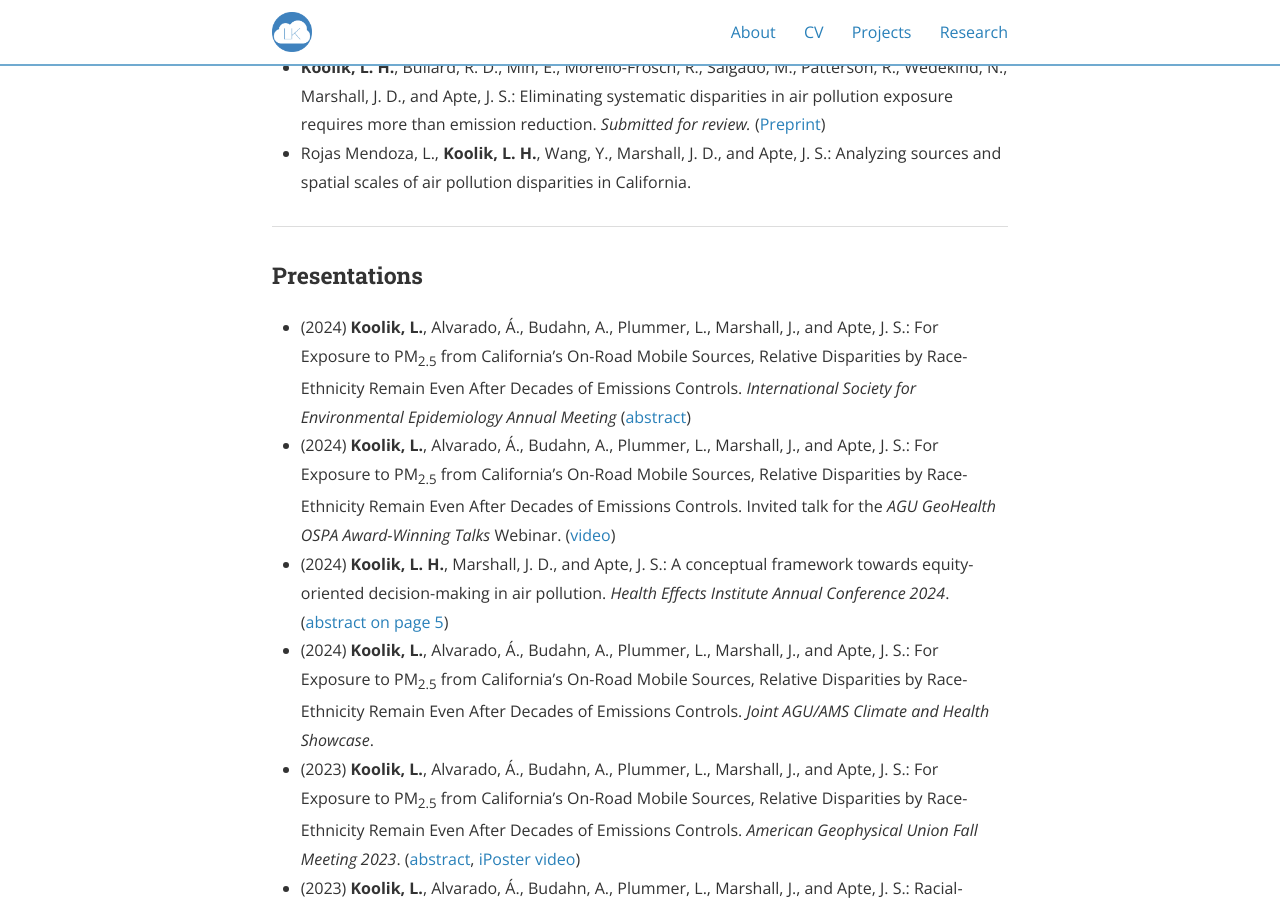
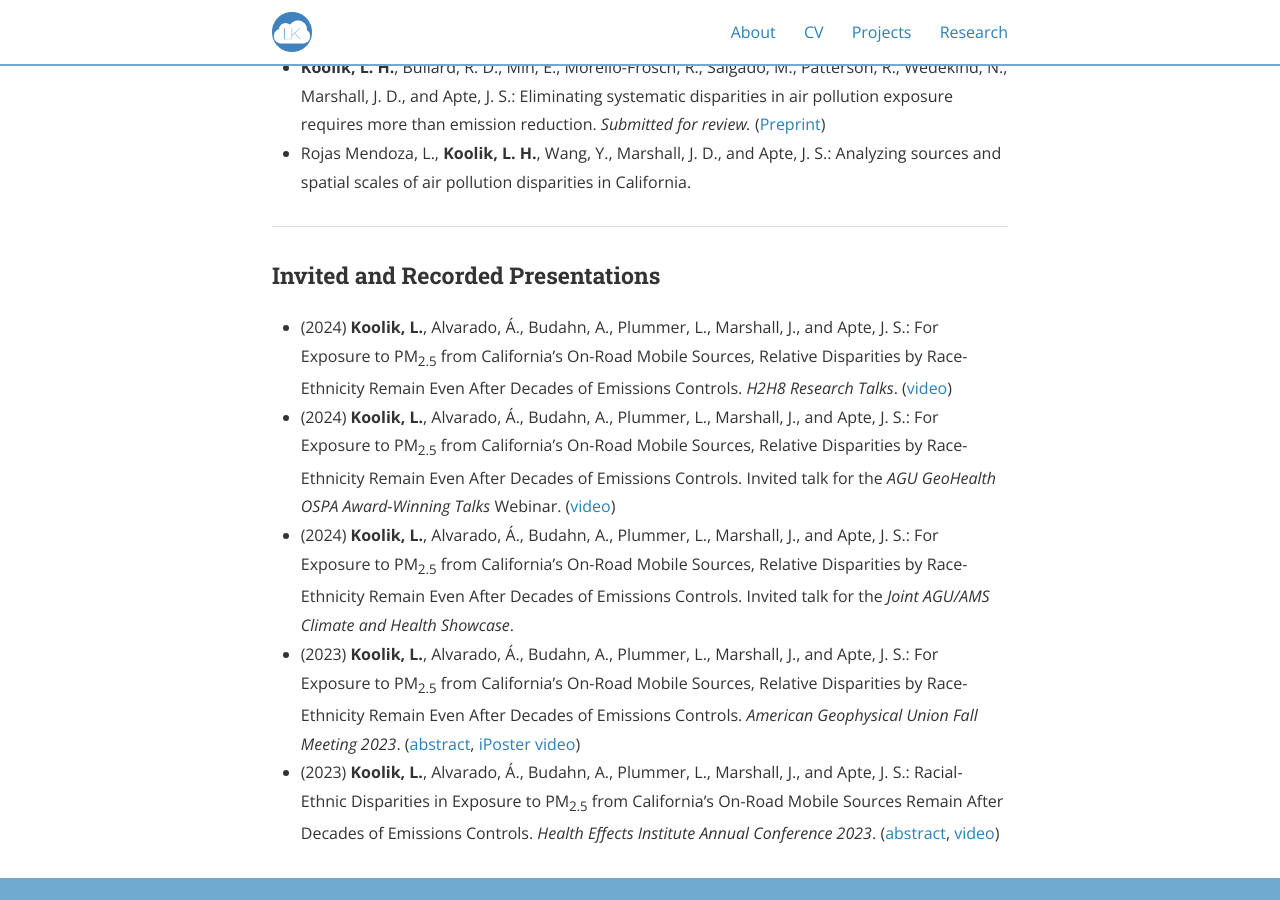
Before and after one commit to lkoolik/lkoolik.github.io, a Jekyll site: the page built from research.md, in a window 1280 px wide and 900 px high, scrolled down 745 px. Built offline with Jekyll 4.4.1, drawn with Linux system fonts in a browser that asks for light colours; nearby versions of some CDN libraries.

Commit message:
Update research.md

```diff
--- a/research.md
+++ b/research.md
@@ -26,12 +26,11 @@ nav_order: 3
 
 <hr>
 
-<h3>Presentations</h3>
+<h3>Invited and Recorded Presentations</h3>
 <ul>
-  <li>(2024) <b>Koolik, L.</b>, Alvarado, Á., Budahn, A., Plummer, L., Marshall, J., and Apte, J. S.: For Exposure to PM<sub>2.5</sub> from California’s On-Road Mobile Sources, Relative Disparities by Race-Ethnicity Remain Even After Decades of Emissions Controls. <i>International Society for Environmental Epidemiology Annual Meeting</i> (<a href="https://doi.org/10.1289/isee.2024.0936">abstract</a>)</li>
+  <li>(2024) <b>Koolik, L.</b>, Alvarado, Á., Budahn, A., Plummer, L., Marshall, J., and Apte, J. S.: For Exposure to PM<sub>2.5</sub> from California’s On-Road Mobile Sources, Relative Disparities by Race-Ethnicity Remain Even After Decades of Emissions Controls. <i>H2H8 Research Talks</i>. (<a href="https://youtu.be/4LnScZao8Eo?si=L4unvxIwsjY83zoO">video</a>)</li>
   <li>(2024) <b>Koolik, L.</b>, Alvarado, Á., Budahn, A., Plummer, L., Marshall, J., and Apte, J. S.: For Exposure to PM<sub>2.5</sub> from California’s On-Road Mobile Sources, Relative Disparities by Race-Ethnicity Remain Even After Decades of Emissions Controls. Invited talk for the <i>AGU GeoHealth OSPA Award-Winning Talks</i> Webinar. (<a href="https://www.youtube.com/watch?v=LAqIPNALz8U">video</a>)</li>
-  <li>(2024) <b>Koolik, L. H.</b>, Marshall, J. D., and Apte, J. S.: A conceptual framework towards equity-oriented decision-making in air pollution. <i> Health Effects Institute Annual Conference 2024</i>. (<a href="https://www.healtheffects.org/sites/default/files/2024-abstracts.pdf">abstract on page 5</a>)</li>
-  <li>(2024) <b>Koolik, L.</b>, Alvarado, Á., Budahn, A., Plummer, L., Marshall, J., and Apte, J. S.: For Exposure to PM<sub>2.5</sub> from California’s On-Road Mobile Sources, Relative Disparities by Race-Ethnicity Remain Even After Decades of Emissions Controls. <i> Joint AGU/AMS Climate and Health Showcase</i>. </li>
-  <li>(2023) <b>Koolik, L.</b>, Alvarado, Á., Budahn, A., Plummer, L., Marshall, J., and Apte, J. S.: For Exposure to PM<sub>2.5</sub> from California’s On-Road Mobile Sources, Relative Disparities by Race-Ethnicity Remain Even After Decades of Emissions Controls. <i> American Geophysical Union Fall Meeting 2023</i>. (<a href="https://agu.confex.com/agu/fm23/meetingapp.cgi/Paper/1353220">abstract</a>, <a href="https://agu23.ipostersessions.com/Default.aspx?s=FF-09-E2-4C-26-D4-09-E3-C2-CE-6B-CC-C2-18-BF-D0">iPoster video</a>)</li>
+  <li>(2024) <b>Koolik, L.</b>, Alvarado, Á., Budahn, A., Plummer, L., Marshall, J., and Apte, J. S.: For Exposure to PM<sub>2.5</sub> from California’s On-Road Mobile Sources, Relative Disparities by Race-Ethnicity Remain Even After Decades of Emissions Controls. Invited talk for the <i> Joint AGU/AMS Climate and Health Showcase</i>. </li>
+ <li>(2023) <b>Koolik, L.</b>, Alvarado, Á., Budahn, A., Plummer, L., Marshall, J., and Apte, J. S.: For Exposure to PM<sub>2.5</sub> from California’s On-Road Mobile Sources, Relative Disparities by Race-Ethnicity Remain Even After Decades of Emissions Controls. <i> American Geophysical Union Fall Meeting 2023</i>. (<a href="https://agu.confex.com/agu/fm23/meetingapp.cgi/Paper/1353220">abstract</a>, <a href="https://agu23.ipostersessions.com/Default.aspx?s=FF-09-E2-4C-26-D4-09-E3-C2-CE-6B-CC-C2-18-BF-D0">iPoster video</a>)</li>
   <li>(2023) <b>Koolik, L.</b>, Alvarado, Á., Budahn, A., Plummer, L., Marshall, J., and Apte, J. S.: Racial-Ethnic Disparities in Exposure to PM<sub>2.5</sub> from California’s On-Road Mobile Sources Remain After Decades of Emissions Controls. <i> Health Effects Institute Annual Conference 2023</i>. (<a href="https://www.healtheffects.org/system/files/koolik-abstract-ac2023.pdf">abstract</a>, <a href="https://www.youtube.com/live/o81og34HRfw?si=4AH7Bvb-w2o41OHT">video</a>)</li>
 </ul>
```
